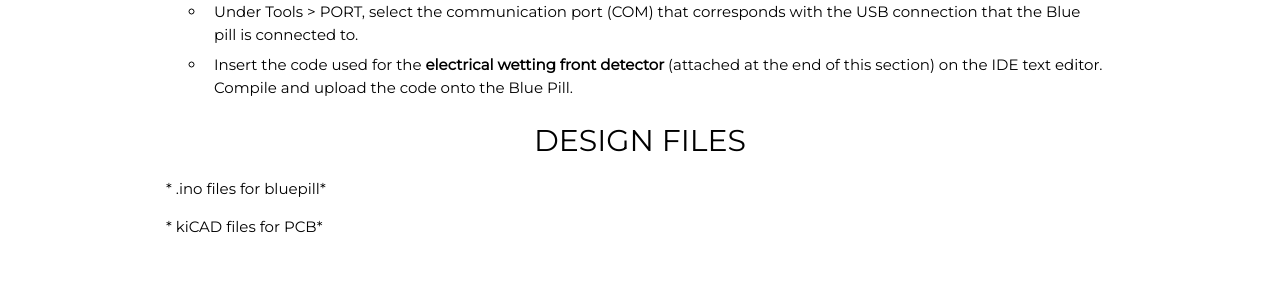
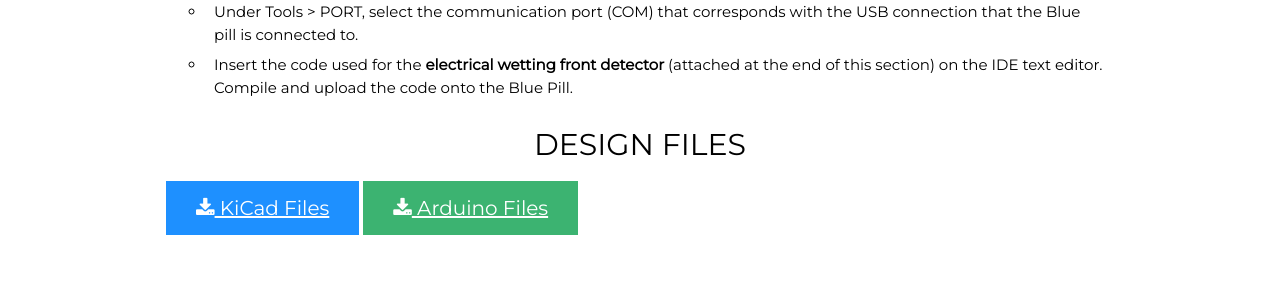
Before and after one commit to verewhittome/verewhittome.github.io, a plain HTML site: page html/manufacturing.html in a window 1280 px wide. Shown: the part 4442-4730 px from the top of the page. Drawn offline with nearby package versions, Linux system fonts and the light colour scheme.

Commit message:
downloads

```diff
--- a/html/manufacturing.html
+++ b/html/manufacturing.html
@@ -205,9 +205,10 @@
     <li class="w3-padding-small">Insert the code used for the <strong>electrical wetting front detector</strong> (attached at the end of this section) on the IDE text editor. Compile and upload the code onto the Blue Pill.</li>
   </ul>
 
-  <h2 class="w3-center">DESIGN FILES</h2>
-  <p>* .ino files for bluepill*</p>
-  <p>* kiCAD files for PCB*</p>
+  <h2 class="w3-center w3-padding-small">DESIGN FILES</h2>
+  <button class="btn" style=" background-color: DodgerBlue;border: none; color: white; padding: 12px 30px; font-size: 16px;  cursor: pointer; font-size: 20px;"><a href="/Downloads/"><i class="fa fa-download" ></i> KiCad Files</a></button>
+  <button class="btn" style="background-color: MediumSeaGreen;border: none; color: white; padding: 12px 30px; font-size: 16px;  cursor: pointer; font-size: 20px;"><a href="/Downloads/"><i class="fa fa-download" ></i> Arduino Files</a></button>
+
 </div>
 
 
```
Also changed, not shown: html/electrical.html (+1 -1 lines), 2 other files.
